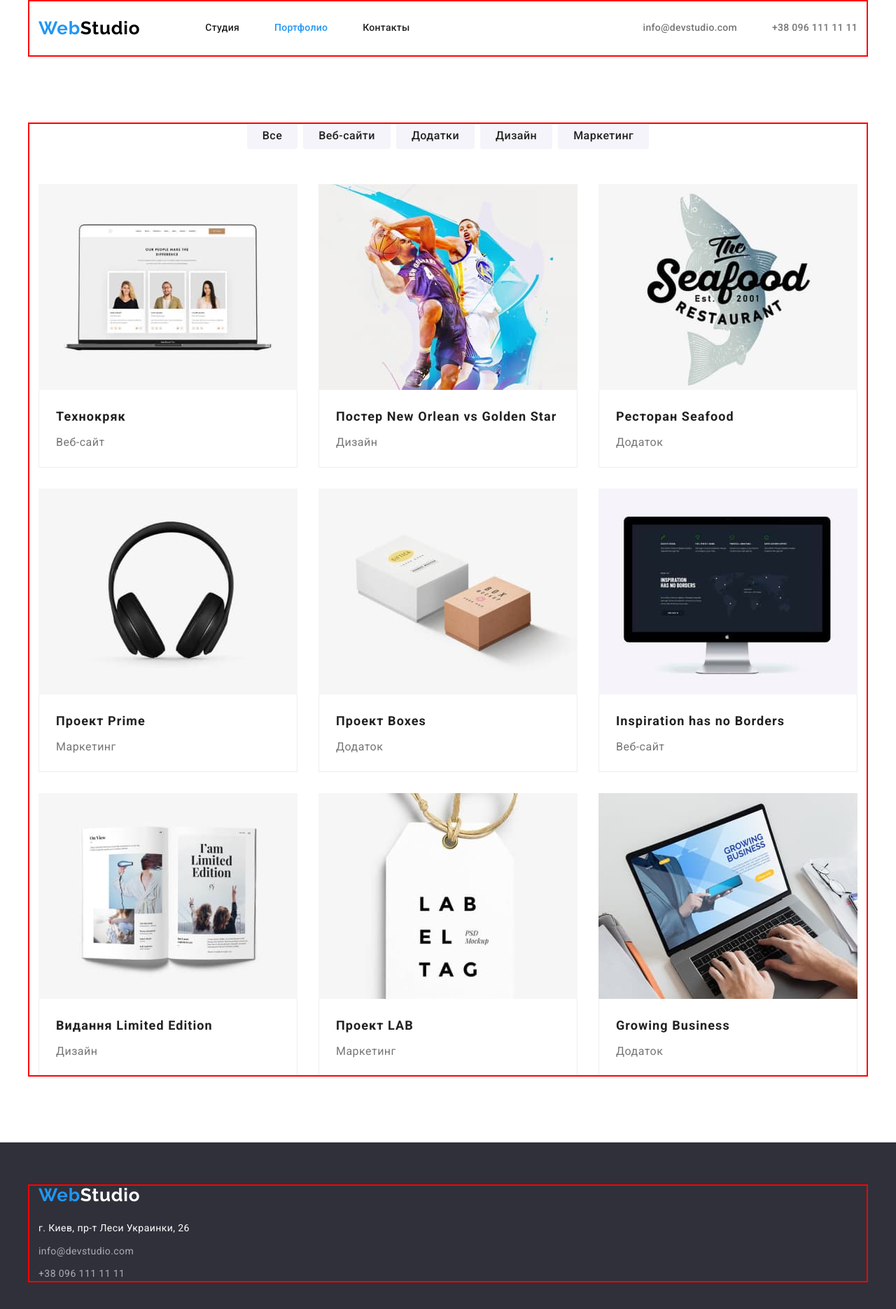
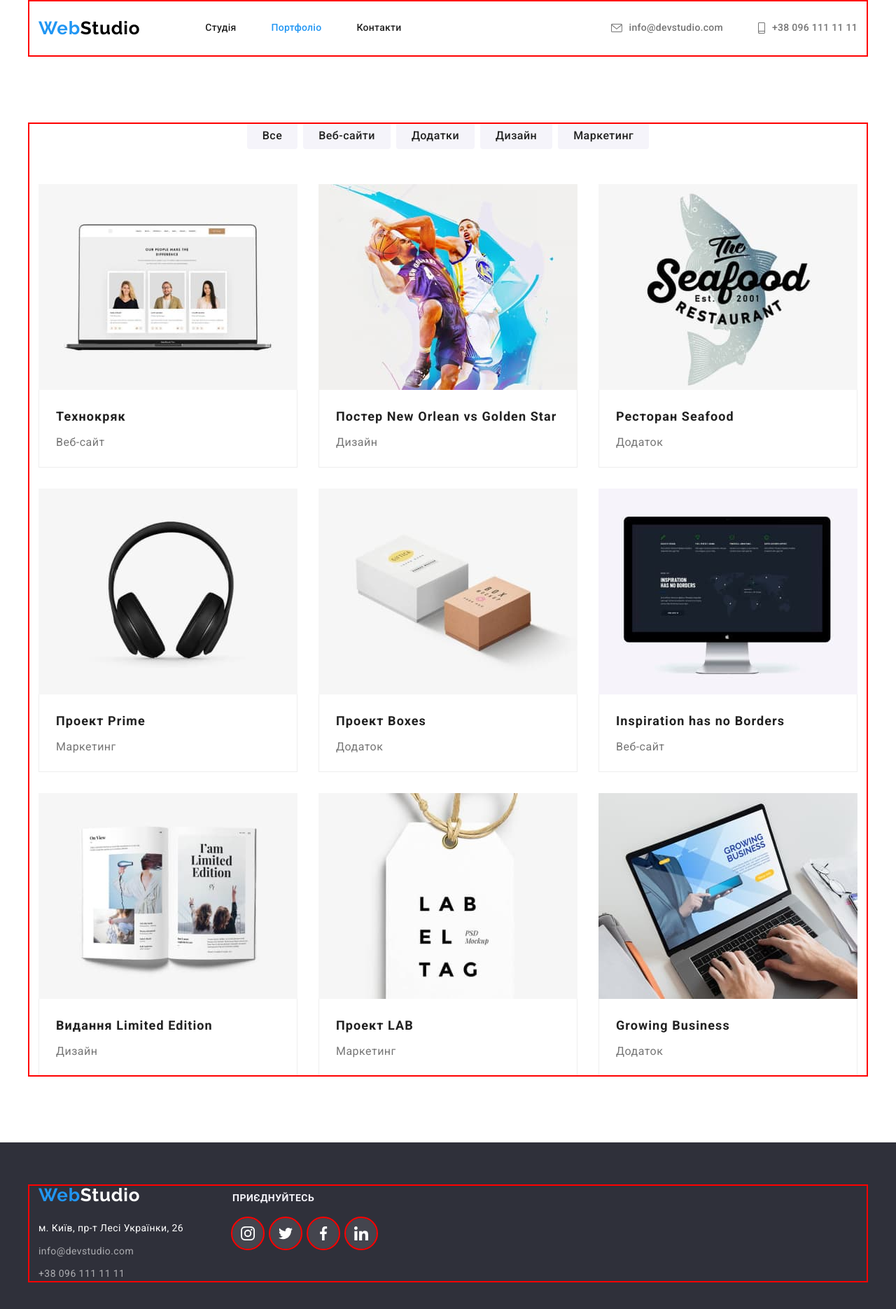
Before and after one commit to MrKravch/goit-markup-hw-04, a plain HTML site: page portfolio.html in a window 1280 px wide. Shown: the whole page at 70% size. Drawn offline with nearby package versions, Linux system fonts and the light colour scheme.

Commit message:
готове ДЗ-4

```diff
--- a/css/styles.css
+++ b/css/styles.css
@@ -215,8 +215,14 @@ ul {
   padding-top: 200px;
   padding-bottom: 200px;
 
-  background-color: var(--second-bg-color);
-  background-image: url(../images/hero.jpg);
+  background-image: linear-gradient(
+      to right,
+      rgba(47, 48, 58, 0.4),
+      rgba(47, 48, 58, 0.4)
+    ),
+    url(../images/hero.jpg);
+
+  background-color: #c4c4c4;
 
   text-align: center;
 
@@ -251,10 +257,14 @@ ul {
   min-width: 200px;
   min-height: 50px;
   padding: 10px 32px;
-  background: #2196f3;
   box-shadow: 0px 4px 4px rgba(0, 0, 0, 0.15);
   border-radius: 4px;
   border: transparent;
+}
+
+.button.primary:hover,
+.button.primary:focus {
+  background-color: #188ce8;
 }
 
 /* Advantages */
@@ -497,6 +507,8 @@ ul {
 .button.secondary:focus {
   color: var(--main-withe-color);
   background-color: var(--accent-color);
+  box-shadow: 0px 3px 1px rgba(0, 0, 0, 0.1), 0px 1px 2px rgba(0, 0, 0, 0.08),
+    0px 2px 2px rgba(0, 0, 0, 0.12);
 }
 
 /*  наши работы */
@@ -526,7 +538,14 @@ ul {
 }
 
 .examples-link {
+  display: block;
   text-decoration: none;
+}
+
+.examples-link:hover,
+.examples-link:focus {
+  box-shadow: 0px 1px 1px rgb(0 0 0 / 12%), 0px 4px 4px rgb(0 0 0 / 6%),
+    1px 4px 6px rgb(0 0 0 / 16%);
 }
 
 .team-wrapper {
--- a/portfolio.html
+++ b/portfolio.html
@@ -30,22 +30,27 @@
         <nav class="header-nav">
           <ul class="header-list">
             <li class="header-item">
-              <a href="/" class="link">Студия</a>
+              <a href="/" class="link">Студія</a>
             </li>
             <li class="header-item">
-              <a href="./portfolio.html" class="link current">Портфолио</a>
+              <a href="./portfolio.html" class="link current">Портфоліо</a>
             </li>
-            <li class="header-item"><a href="" class="link">Контакты</a></li>
+            <li class="header-item"><a href="" class="link">Контакти</a></li>
           </ul>
         </nav>
         <ul class="header-list">
           <li class="header-item">
-            <a href="mailto:info@devstudio.com" class="link header-contact"
-              >info@devstudio.com</a
+            <a href="mailto:info@devstudio.com" class="link header-contact">
+              <svg class="mail-icon" width="16" height="12">
+                <use href="./images/icons.svg#mail"></use>
+              </svg>
+              info@devstudio.com</a
             >
           </li>
           <li class="header-item">
-            <a href="tel:+380961111111" class="link header-contact"
+            <a href="tel:+380961111111" class="link header-contact">
+              <svg class="smartphone-icon" width="10" height="16">
+                <use href="./images/icons.svg#smartphone"></use></svg
               >+38 096 111 11 11</a
             >
           </li>
@@ -238,12 +243,15 @@
     </main>
     <!-- Footer -->
     <footer class="footer">
-      <div class="container">
-        <a class="logo" href="/"> <span class="logo-accent">Web</span>Studio</a>
+      <div class="container footer-box">
+        <div class="footer-address-box">
+          <a class="logo" href="/">
+            <span class="logo-accent">Web</span>Studio</a
+          >
           <address class="footer-address">
             <ul class="footer-list">
               <li class="footer-item footer-address-street">
-              г. Киев, пр-т Леси Украинки, 26
+                м. Київ, пр-т Лесі Українки, 26
               </li>
               <li class="footer-item">
                 <a href="mailto:info@devstudio.com" class="link"
@@ -256,6 +264,64 @@
             </ul>
           </address>
         </div>
+        <div class="footer-social-box">
+          <h2 class="footer-social-title">приєднуйтесь</h2>
+          <ul class="socials-list">
+            <li class="socials-item">
+              <a
+                class="socials-link link"
+                href=""
+                target="_blank"
+                rel="noopener noreferrer"
+                aria-label="instagram"
+              >
+                <svg class="social-icon" width="20" height="20">
+                  <use href="./images/icons.svg#instagram"></use>
+                </svg>
+              </a>
+            </li>
+            <li class="socials-item">
+              <a
+                class="socials-link link"
+                href=""
+                target="_blank"
+                rel="noopener noreferrer"
+                aria-label="twitter"
+              >
+                <svg class="social-icon" width="20" height="20">
+                  <use href="./images/icons.svg#twitter"></use>
+                </svg>
+              </a>
+            </li>
+            <li class="socials-item">
+              <a
+                class="socials-link link"
+                href=""
+                target="_blank"
+                rel="noopener noreferrer"
+                aria-label="facebook"
+              >
+                <svg class="social-icon" width="20" height="20">
+                  <use href="./images/icons.svg#facebook"></use>
+                </svg>
+              </a>
+            </li>
+            <li class="socials-item">
+              <a
+                class="socials-link link"
+                href=""
+                target="_blank"
+                rel="noopener noreferrer"
+                aria-label="linkedin"
+              >
+                <svg class="social-icon" width="20" height="20">
+                  <use href="./images/icons.svg#linkedin"></use>
+                </svg>
+              </a>
+            </li>
+          </ul>
+        </div>
+      </div>
     </footer>
   </body>
 </html>
```
Also changed, not shown: index.html (+1 -1 lines). Lines whose indentation alone changed are shown as unchanged.
